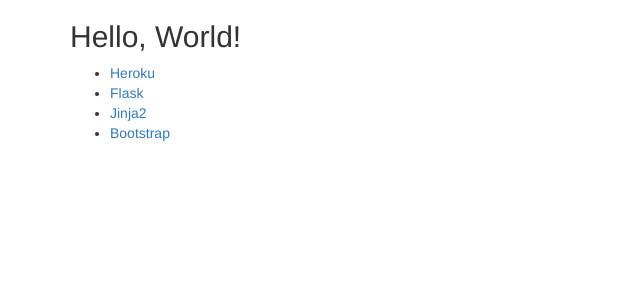
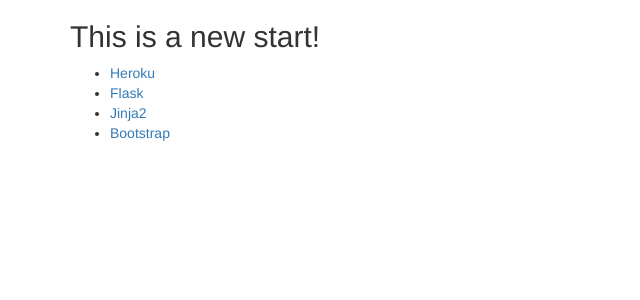
Before and after one commit to zyaj/Stock-webapp, a Flask app: page /index in a window 1280 px wide. Shown: the top 300 px of the page, without its empty margins (0-640 px from the left). Run offline with Flask 2, Linux system fonts and the light colour scheme; some libraries are stand-ins or nearby versions.

Commit message:
chnage title

```diff
--- a/templates/index.html
+++ b/templates/index.html
@@ -16,7 +16,7 @@
 		<div class="container">
       <div class="row">
         <div class="col-lg-12 text-left">
-          <h2>Hello, World!</h2>
+          <h2>This is a new start!</h2>
           <ul>
             <li><a target="_blank" href="https://www.heroku.com/">Heroku</a></li>
             <li><a target="_blank" href="http://flask.pocoo.org/">Flask</a></li>
```
